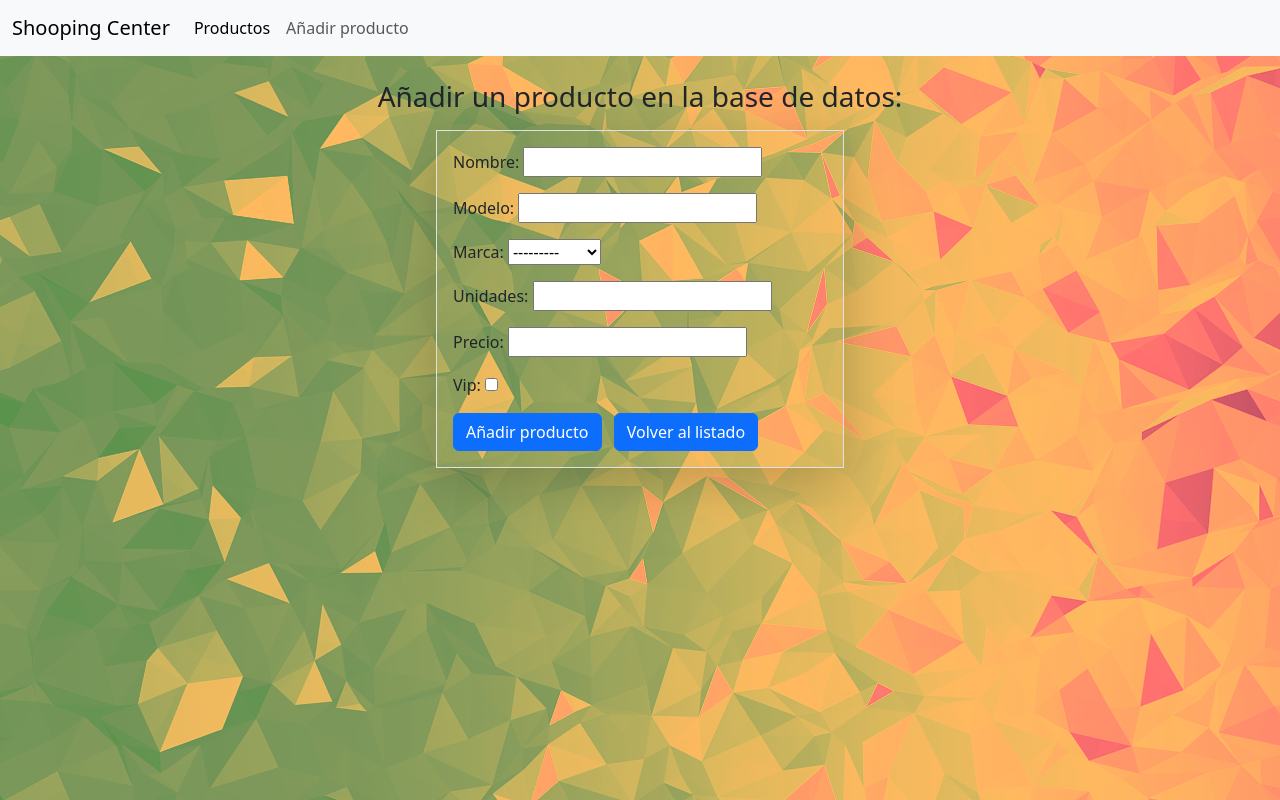
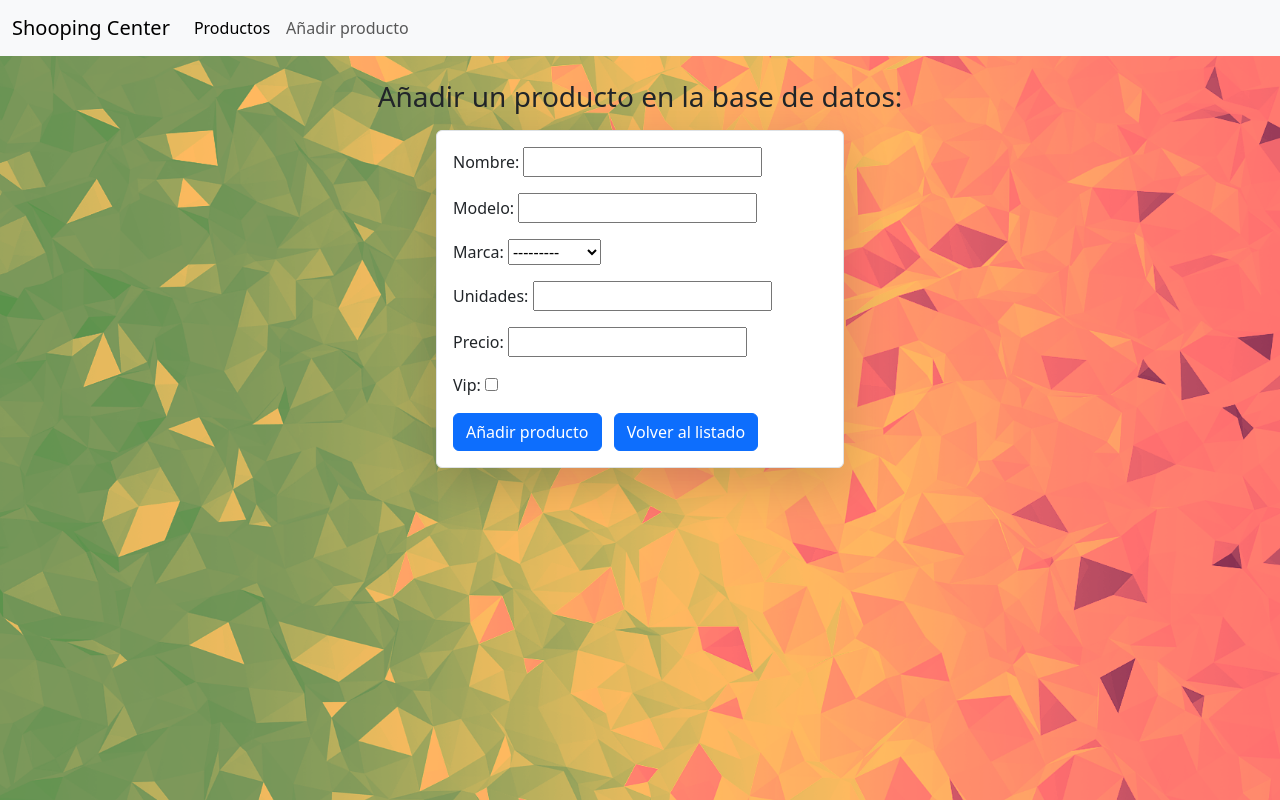
Before and after one commit to Nastupiste/django_Provisional, a Django app: page /provisional/admin/productos/nuevo in a window 1280 px wide. Run offline with Django 4.2, Linux system fonts and the light colour scheme; data comes from the database, SQL or seed files in the repository.

Commit message:
Crud listo

```diff
--- a/provisional/static/style.css
+++ b/provisional/static/style.css
@@ -4,6 +4,7 @@ a {
 body {
   min-height: 100vh;
   background-image: url("./imagenes/fondoBody.png");
+  background-size: cover;
 }
 
 .fondoCard {
--- a/provisional/templates/producto/eliminar.html
+++ b/provisional/templates/producto/eliminar.html
@@ -3,7 +3,7 @@
   <h3 class="mx-3">Eliminar un producto de la Base de datos:</h3>
 </div>
 <div class="row d-flex p-3 mx-3 justify-content-center">
-  <div class="col-6 col-4 border border-radious-3 rounded shadow-lg p-3 bg-white">
+  <div class="col-6 border border-radious-3 rounded shadow-lg p-3 bg-white">
     <form method="post">
       {% csrf_token %}
       <div class="text-center py-2">
--- a/provisional/templates/producto/nuevo.html
+++ b/provisional/templates/producto/nuevo.html
@@ -3,7 +3,7 @@
   <h3 class="mx-3">Añadir un producto en la base de datos:</h3>
 </div>
 <div class="row d-flex justify-content-center mx-3">
-  <div class="col-4 border border-radious-3 shadow-lg p-3">
+  <div class="col-4 border border-radious-3 rounded shadow-lg p-3 bg-white">
     <form action="{% url 'nuevo' %}" method="post">
       {% csrf_token %} {{ form.as_p }}
       <button type="submit" class="btn btn-primary">Añadir producto</button>
```
